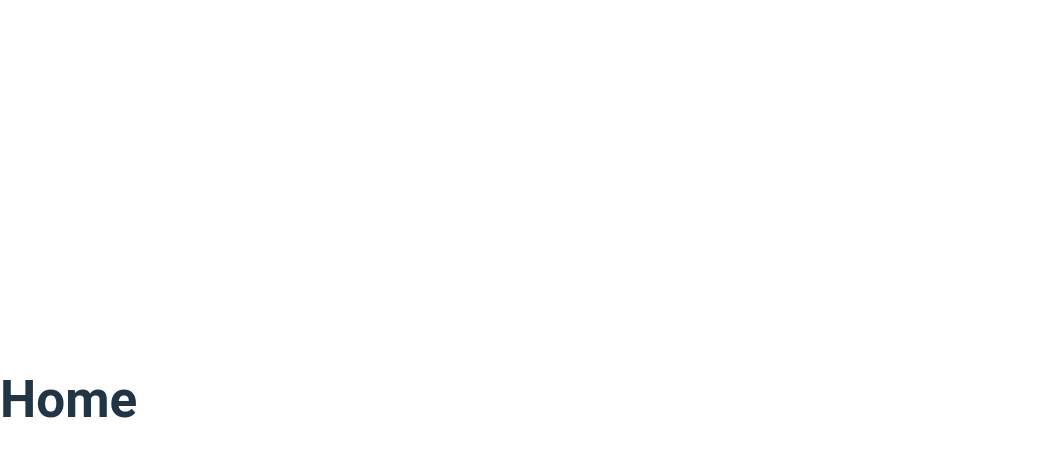
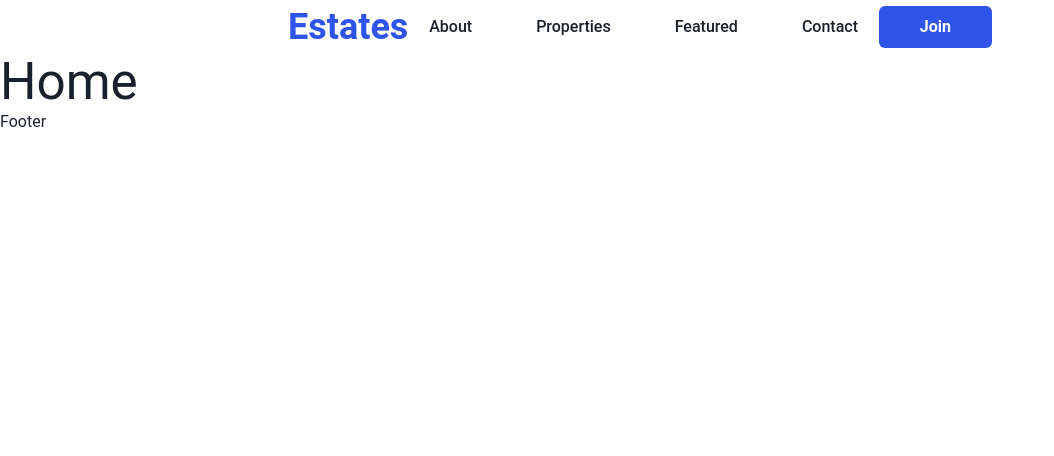
Before and after one commit to zillur-rgb/real-estate-frontend, a React (Vite) app: page / in a window 1280 px wide. Shown: the top 456 px of the page, without its empty margins (0-1054 px from the left). Built offline with nearby package versions, Linux system fonts and the light colour scheme.

Commit message:
feat: Navbar and Not found page

```diff
--- a/src/App.tsx
+++ b/src/App.tsx
@@ -4,6 +4,7 @@ import Home from "./pages/Home";
 import Register from "./pages/Register";
 import Login from "./pages/Login";
 import Properties from "./pages/Properties";
+import NotFound from "./pages/NotFound";
 
 function App() {
   return (
@@ -13,6 +14,7 @@ function App() {
         <Route path="/register" element={<Register />} />
         <Route path="/login" element={<Login />} />
         <Route path="/properties" element={<Properties />} />
+        <Route path="*" element={<NotFound />} />
       </Routes>
     </>
   );
--- /dev/null
+++ b/src/components/shared/ButtonComponent.tsx
@@ -0,0 +1,26 @@
+import { Button } from "@chakra-ui/react";
+import { Link } from "react-router-dom";
+
+const ButtonComponent = ({ label, href }: { label: string; href?: string }) => {
+  return (
+    <Link to={href || "/"}>
+      <Button
+        bg="brand.900"
+        color={"white"}
+        px={10}
+        py={5}
+        _hover={{
+          bg: "white",
+          color: "brand.900",
+          outline: "2px dashed ",
+          outlineColor: "brand.900",
+          border: "none",
+        }}
+      >
+        {label}
+      </Button>
+    </Link>
+  );
+};
+
+export default ButtonComponent;
--- /dev/null
+++ b/src/components/shared/Footer.tsx
@@ -0,0 +1,11 @@
+import { HStack, Text } from "@chakra-ui/react";
+
+const Footer = () => {
+  return (
+    <HStack>
+      <Text>Footer</Text>
+    </HStack>
+  );
+};
+
+export default Footer;
--- /dev/null
+++ b/src/components/shared/Layout.tsx
@@ -0,0 +1,16 @@
+import { ReactNode } from "react";
+import Footer from "./Footer";
+import Navbar from "./Navbar";
+import { Box } from "@chakra-ui/react";
+
+const Layout = ({ children }: { children: ReactNode }) => {
+  return (
+    <Box w="100vw">
+      <Navbar />
+      {children}
+      <Footer />
+    </Box>
+  );
+};
+
+export default Layout;
--- /dev/null
+++ b/src/components/shared/Logo.tsx
@@ -0,0 +1,22 @@
+import { Text } from "@chakra-ui/react";
+import { Link } from "react-router-dom";
+interface IProps {
+  fontSize?: number;
+}
+
+const Logo = ({ fontSize }: IProps) => {
+  return (
+    <Link to="/">
+      <Text
+        cursor={"pointer"}
+        fontWeight={"700"}
+        fontSize={fontSize || 24}
+        color={"brand.900"}
+      >
+        Estates
+      </Text>
+    </Link>
+  );
+};
+
+export default Logo;
--- /dev/null
+++ b/src/components/shared/Navbar.tsx
@@ -0,0 +1,49 @@
+import { HStack, Text } from "@chakra-ui/react";
+import Logo from "./Logo";
+import { Link } from "react-router-dom";
+import ButtonComponent from "./ButtonComponent";
+
+const navContents = [
+  {
+    id: 0,
+    title: "About",
+    href: "/about",
+  },
+  {
+    id: 1,
+    title: "Properties",
+    href: "/properties",
+  },
+  {
+    id: 2,
+    title: "Featured",
+    href: "/featured",
+  },
+  {
+    id: 3,
+    title: "Contact",
+    href: "/contac",
+  },
+];
+
+const Navbar = () => {
+  return (
+    <HStack
+      maxW="100vw"
+      mx={{ base: 1, md: 2, lg: 28, xl: 72 }}
+      justify={"space-between"}
+    >
+      <Logo fontSize={36} />
+      <HStack spacing={16}>
+        {navContents.map((nav) => (
+          <Link to={nav.href} key={nav.id}>
+            <Text>{nav.title}</Text>
+          </Link>
+        ))}
+      </HStack>
+      <ButtonComponent label="Join" />
+    </HStack>
+  );
+};
+
+export default Navbar;
--- a/src/main.tsx
+++ b/src/main.tsx
@@ -3,11 +3,15 @@ import ReactDOM from "react-dom/client";
 import App from "./App.tsx";
 import "./index.css";
 import { BrowserRouter } from "react-router-dom";
+import { ChakraProvider } from "@chakra-ui/react";
+import { chakraTheme } from "./styles/theme.ts";
 
 ReactDOM.createRoot(document.getElementById("root") as HTMLElement).render(
   <BrowserRouter>
-    <React.StrictMode>
-      <App />
-    </React.StrictMode>
+    <ChakraProvider theme={chakraTheme}>
+      <React.StrictMode>
+        <App />
+      </React.StrictMode>
+    </ChakraProvider>
   </BrowserRouter>
 );
--- a/src/pages/Home.tsx
+++ b/src/pages/Home.tsx
@@ -1,5 +1,11 @@
+import Layout from "../components/shared/Layout";
+
 const Home = () => {
-  return <h1>Home</h1>;
+  return (
+    <Layout>
+      <h1>Home</h1>
+    </Layout>
+  );
 };
 
 export default Home;
--- /dev/null
+++ b/src/pages/NotFound.tsx
@@ -0,0 +1,14 @@
+import { VStack } from "@chakra-ui/react";
+import { Link } from "react-router-dom";
+const NotFound = () => {
+  return (
+    <VStack minH="100vh" minW={"100vw"} justify={"center"}>
+      <h1>Page Not Found</h1>
+      <Link className="btn btn-success" to="/">
+        Go Back
+      </Link>
+    </VStack>
+  );
+};
+
+export default NotFound;
--- /dev/null
+++ b/src/styles/theme.ts
@@ -0,0 +1,11 @@
+import { extendTheme } from "@chakra-ui/react";
+
+const colors = {
+  brand: {
+    900: "#2F54E9",
+    800: "#242424",
+    700: "#D9D7D5",
+  },
+};
+
+export const chakraTheme = extendTheme({ colors });
```
